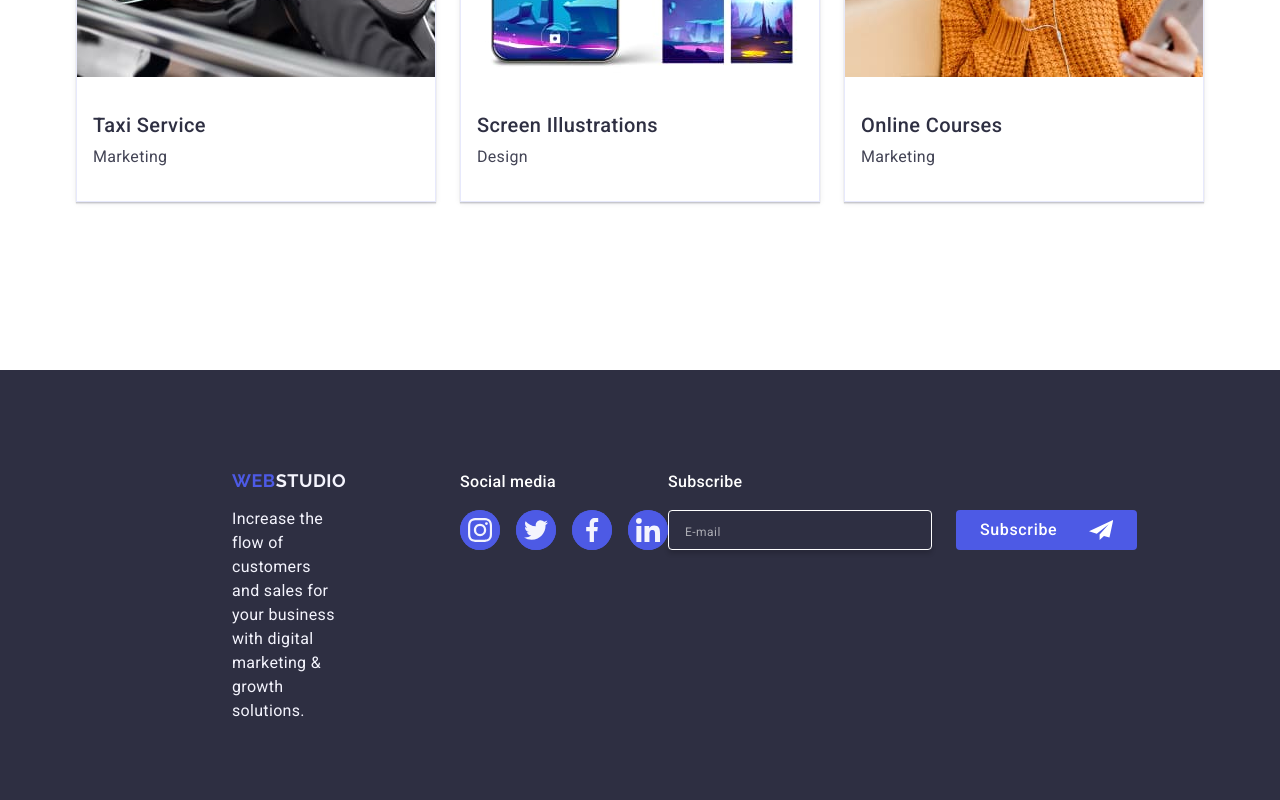
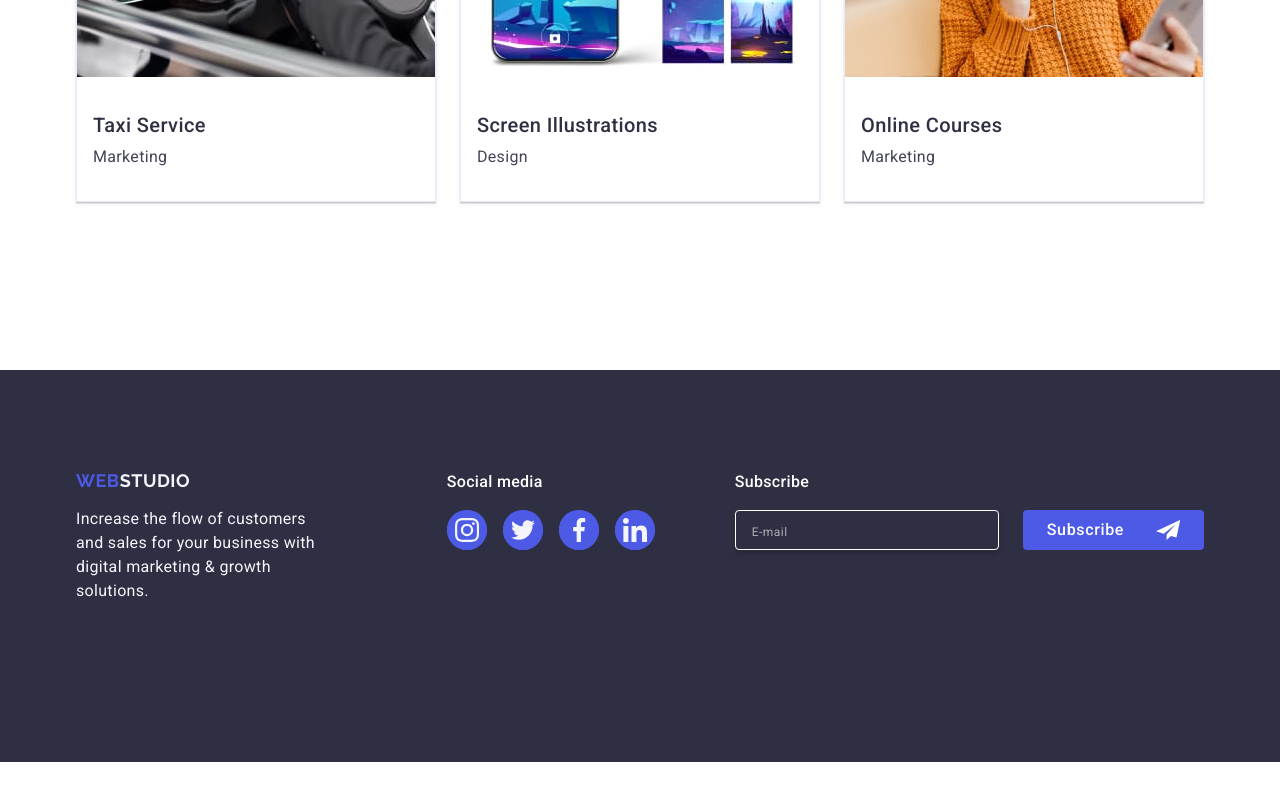
Before and after one commit to YuliaChulkova/goit-markup-hw-06, a plain HTML site: page index.html in a window 1280 px wide. Shown: the part 2975-3775 px from the top of the page. After the commit the page ends 3737 px from the top, so only its background shows below. Drawn offline with nearby package versions, Linux system fonts and the light colour scheme.

Commit message:
completed

```diff
--- a/css/styless.css
+++ b/css/styless.css
@@ -1212,7 +1212,7 @@ font-weight: 400;
     padding: 120px 0;
 }
 .team-list{
-    flex-wrap: nowrapwrap;
+    flex-wrap: nowrap;
 gap: 24px;
 }
 .team-item {
@@ -1243,27 +1243,22 @@ transition: box-shadow 250ms cubic-bezier(0.4, 0, 0.2, 1);
 }
 .footer {
 
-    padding: 100px 0;}
+padding: 100px 0;}
 
 .footer-container {
 display: flex;
-
+flex-wrap: nowrap;
 gap: 0;}
 
 .footer-logo {
 display: block;
 max-width: 264px;
 text-align: left;
-padding-left: 156px;
-margin-right: 120px;
+margin-right: 120px;}
 
 
-}
-.footer-text {
-  }
-
 .footer-social{
-    /* margin-right: 80px; */
+    margin-right: 80px;
 }
 
 }
--- a/index.html
+++ b/index.html
@@ -449,7 +449,7 @@
             <div class="port-wrap portfolio-overlay">
               <picture>
                 <source media="(min-width: 1158px)"
-                  srcset="../images/Portfolio_desktop/portfolio6D@1x.jpg 1x, ../images/Portfolio_desktop/portfoli6D@2x.jpg 2x">
+                  srcset="../images/Portfolio_desktop/portfolio6D@1x.jpg 1x, ../images/Portfolio_desktop/portfolio6D@2x.jpg 2x">
 
 
                 <source media="(min-width: 768px)"
```
